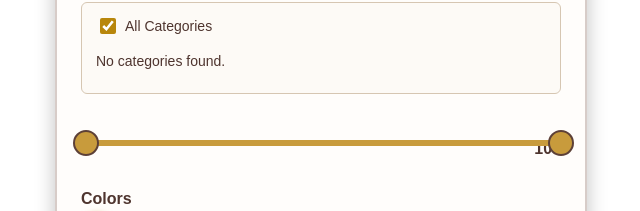
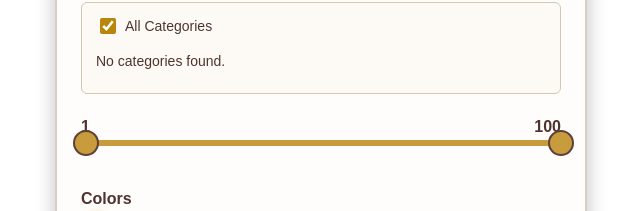
Before and after one commit to BLOUDANJEWELLERY/webns, a Next.js app in the folder nextjs/: page /components/filtersortmodal in a window 1280 px wide. Shown: the part 206-417 px from the top of the page, without its empty margins (319-959 px from the left). Built offline with nearby package versions, Linux system fonts and the light colour scheme.

Commit message:
Update filter.module.css

```diff
--- a/nextjs/src/styles/filter.module.css
+++ b/nextjs/src/styles/filter.module.css
@@ -5,9 +5,6 @@
   position: relative;
   width: 100%;
   height: 50px;
-  display: flex;
-  flex-direction: column;
-  justify-content: center;
 }
 
 .rangeTrack {
@@ -39,13 +36,12 @@
   top: 50%;
   transform: translate(-50%, -50%);
   cursor: pointer;
-  z-index: 2;
   transition: transform 0.15s, box-shadow 0.15s;
 }
 
 .thumb:hover {
   transform: translate(-50%, -50%) scale(1.3);
-  box-shadow: 0 0 10px rgba(200, 155, 60, 0.6);
+  box-shadow: 0 0 12px rgba(200, 155, 60, 0.6);
 }
 
 .sliderValues {
```
